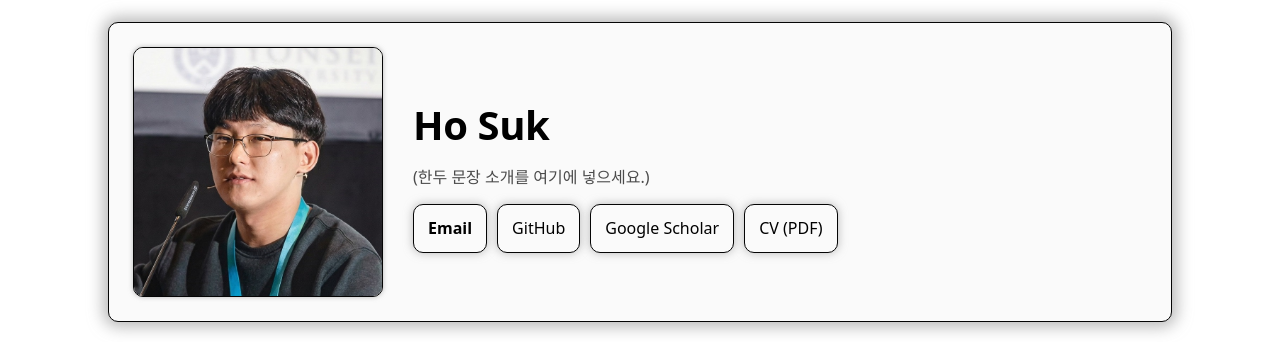
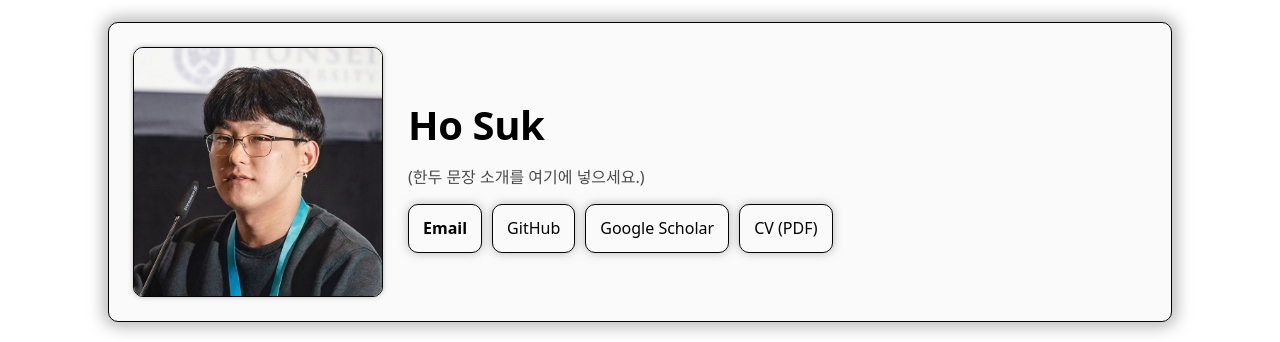
Before and after one commit to ho-suk-93/ho-suk-93.github.io, a Jekyll site: the page built from index.md, in a window 1280 px wide. Shown: the part 224-566 px from the top of the page. Built offline with Jekyll 4.4.1, drawn with Linux system fonts in a browser that asks for light colours.

Commit message:
Update style.scss

```diff
--- a/assets/css/style.scss
+++ b/assets/css/style.scss
@@ -143,7 +143,7 @@ a:hover{ text-decoration:underline; }
 /* Hero layout */
 .hero-inner{
   display:grid;
-  gap:30px; /* avatar와 hero-inner 사이의 간격 */
+  gap:25px; /* avatar와 hero-inner 사이의 간격 */
 }
 @media (min-width: 860px){
   .hero-inner{
@@ -162,7 +162,7 @@ a:hover{ text-decoration:underline; }
   box-shadow: 0 0 5px var(--shadow);
 }
 
-/* Headshot 옆 Ho Suk 제목(요청: 더 크게) */
+/* Headshot 옆 Ho Suk 제목 */
 .hero-title{
   margin:0 0 6px;
   font-size: 40px;
```
